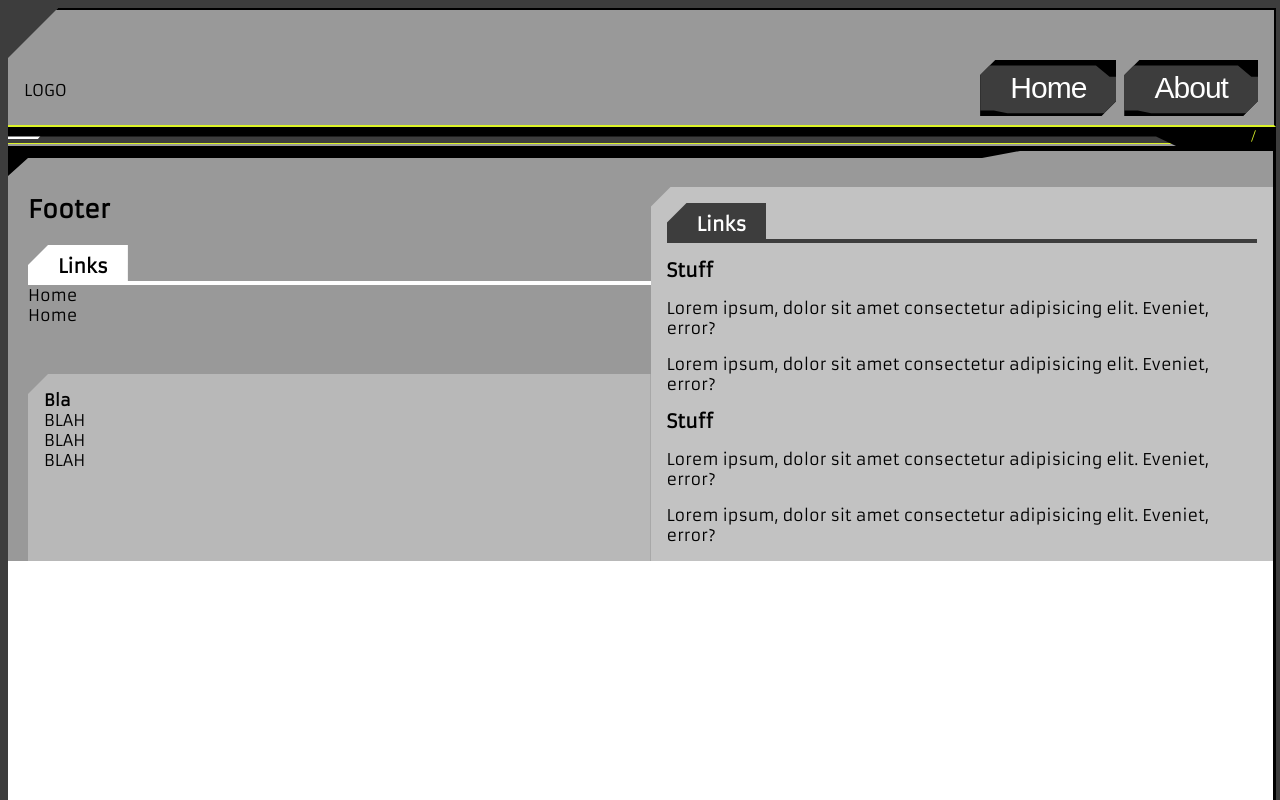
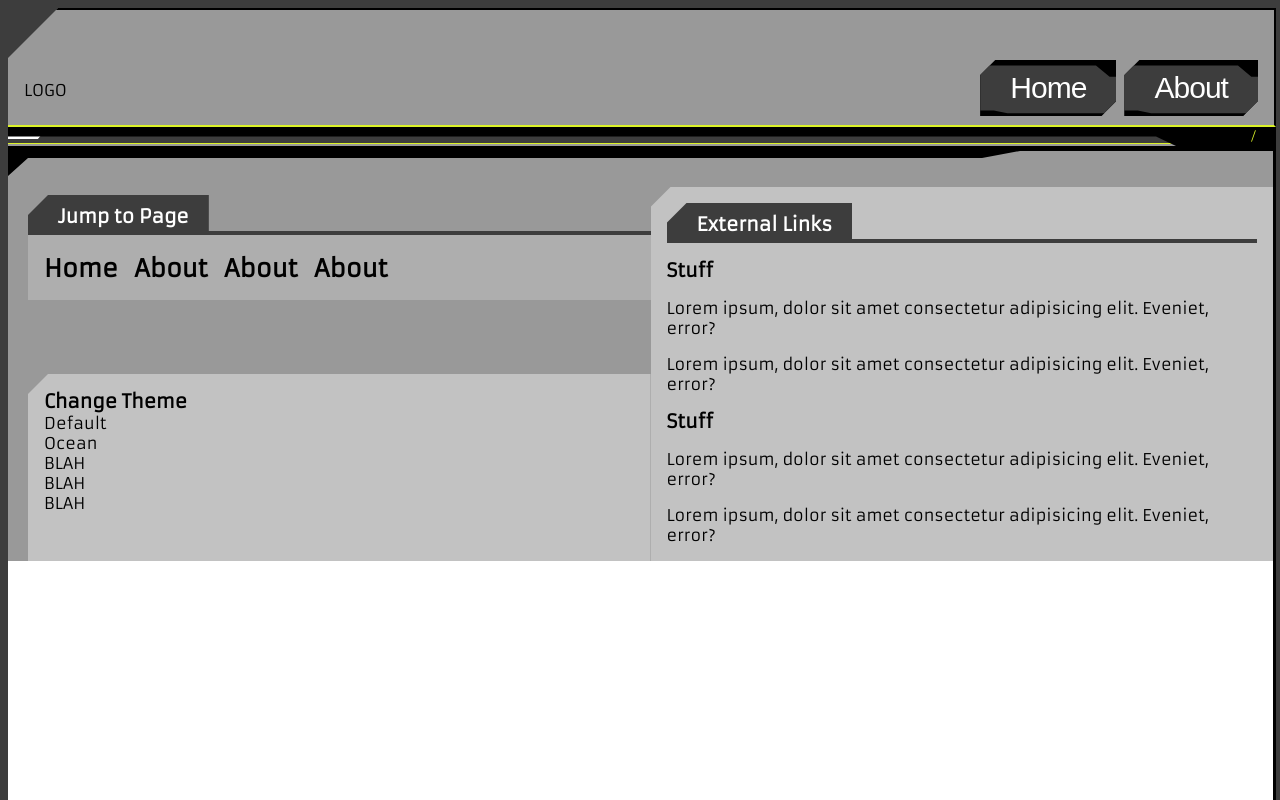
Before and after one commit to ChrisJackem/port_app, a Next.js app: page / in a window 1280 px wide. Built offline with nearby package versions, Linux system fonts and the light colour scheme; a web font is replaced by a local one.

Commit message:
footer work 2

```diff
--- a/src/components/chip_header/chip_header.tsx
+++ b/src/components/chip_header/chip_header.tsx
@@ -6,11 +6,13 @@ type ChipHeaderProps = {
     colBg?: string;
     colTx?: string;
     children?: React.ReactNode;
+    childBg?: string;
 };
 
-const ChipHeader = ({ title, colBg, colTx, children }: ChipHeaderProps) => {
+const ChipHeader = ({ title, colBg, colTx, children, childBg }: ChipHeaderProps) => {
     const background_color = colBg ? colBg : `var(--background, #999)`;
     const text_color = colTx ? colTx : `var(--foreground, #FFF)`;
+    const child_bg_color = childBg ? childBg : `var(--foreground, #FFF)`;
     return (
         <section className=''>
         <div
@@ -22,7 +24,10 @@ const ChipHeader = ({ title, colBg, colTx, children }: ChipHeaderProps) => {
                 style={{ backgroundColor: background_color, color: `${text_color}`}}
             >{title}</h3>
         </div>
-        { children && <div className='chip-header-child-container padded'>{ children }</div>}
+        { children && <div
+        className='chip-header-child-container padded'
+        style={{ backgroundColor: child_bg_color }}
+        >{ children }</div>}
         </section>
     );
 }
--- a/src/components/footer/footer.css
+++ b/src/components/footer/footer.css
@@ -33,6 +33,12 @@
     grid-area: links;
     padding: 0.5rem 0;
 }
+.footer-links{
+    margin-top: 3px;
+    font-weight: 900;
+    font-size: 24px;
+}
+
 #footer-aside, #footer-footer{
     padding: 1rem;
 }
@@ -42,6 +48,6 @@
     background-color: rgba(255,255,255, 0.4);
 }
 #footer-footer{
-    background-color: rgba(255,255,255, 0.3);
+    background-color: rgba(255,255,255, 0.4);
     grid-area: foot;
 }
--- a/src/components/footer/footer.tsx
+++ b/src/components/footer/footer.tsx
@@ -1,4 +1,5 @@
-import React from 'react'
+'use client'
+import React, { useState } from 'react'
 import './footer.css'
 import ChipHeader from '../chip_header/chip_header'
 
@@ -7,21 +8,23 @@ const Footer = () => {
     <footer id='footer-container'>
 
       <div id='footer-header'>
-        <h2>Footer</h2>
-        <br/>
+
         <ChipHeader
-        title='Links'
-        colBg='#FFF'
-        colTx='#000'
-        />
-        <a href='/home'>Home</a>
-        <br/>
-        <a href='/about'>Home</a>
+        title='Jump to Page'
+        childBg='rgba(255,255,255, .2)'
+        >
+          <div className='flex footer-links'>
+            <a href='/home'>Home</a>
+            <a href='/about'>About</a>
+            <a href='/about'>About</a>
+            <a href='/about'>About</a>
+          </div>
+        </ChipHeader>
       </div>
 
       <div id='footer-aside' className='flex-column chip-tl-md tx-fg'>
 
-        <ChipHeader title='Links'/>
+        <ChipHeader title='External Links'/>
         {/* <ChipHeader
         title='Test'
         colBg='red'
@@ -36,7 +39,9 @@ const Footer = () => {
       </div>
 
       <div id='footer-footer' className='chip-tl-md'>
-        <h4>Bla</h4>
+        <h3>Change Theme</h3>
+        <p>Default</p>
+        <p>Ocean</p>
         <p>BLAH</p>
         <p>BLAH</p>
         <p>BLAH</p>
```
